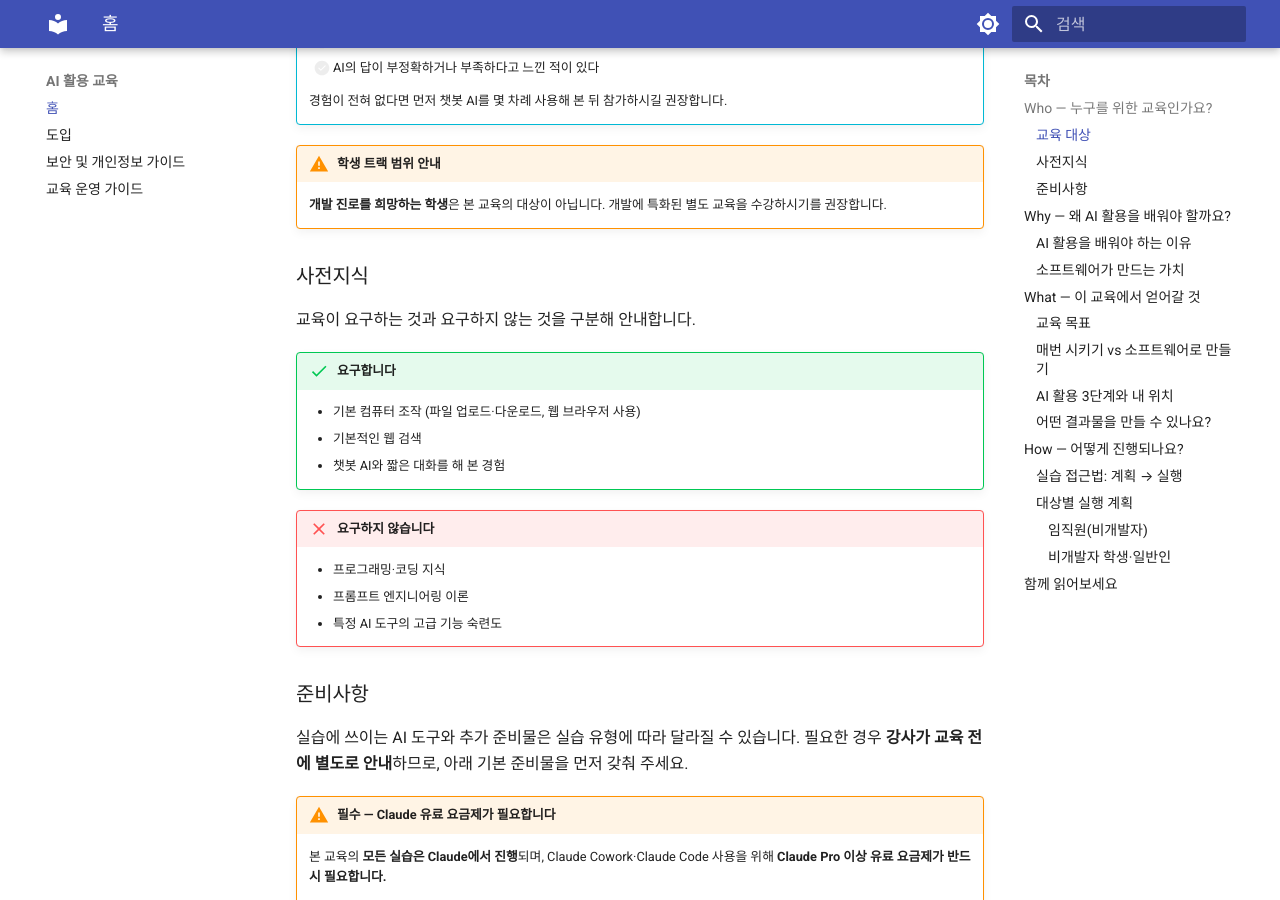
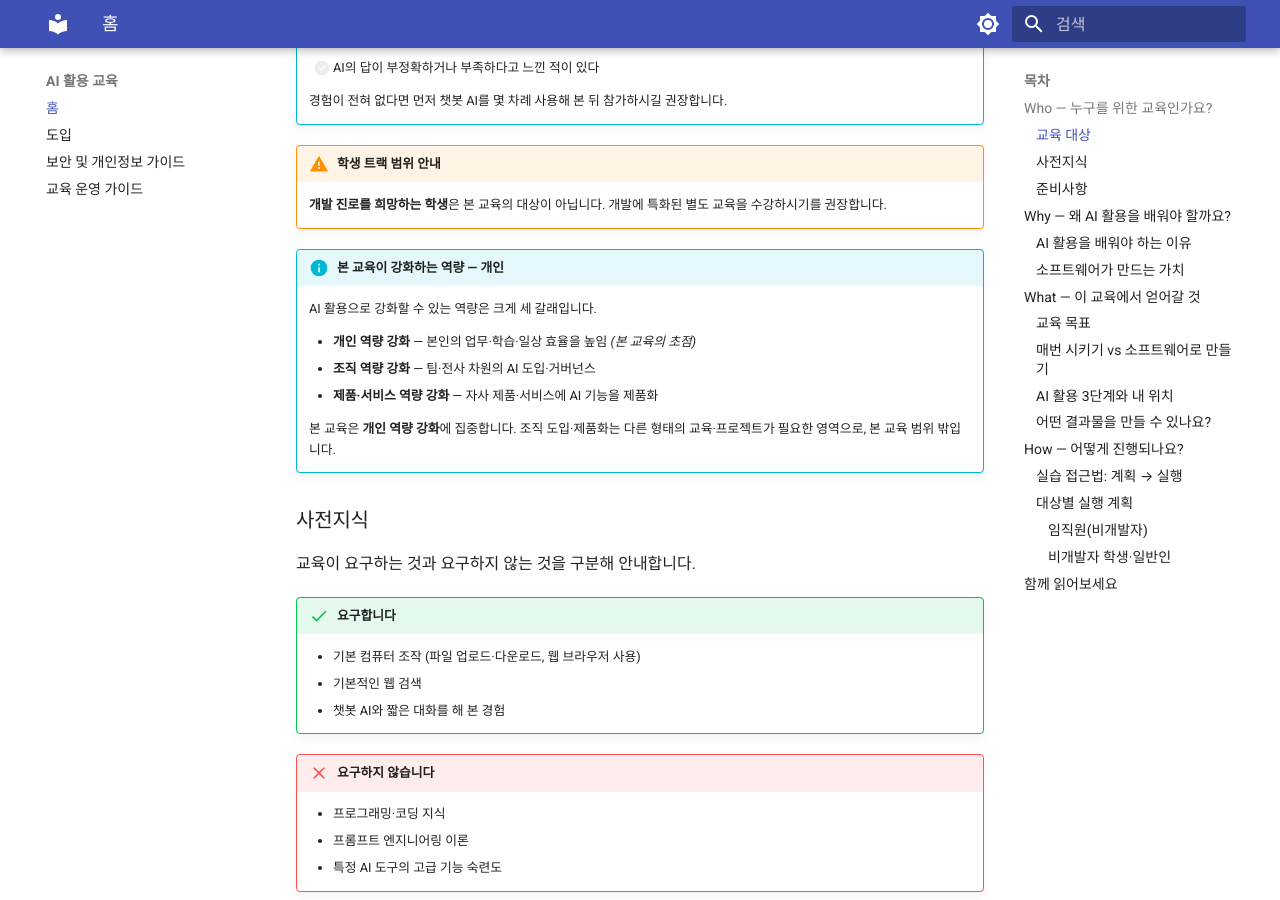
Before and after one commit to scroogy-dev/ai-onboarding, an MkDocs documentation site: the page built from docs/index.md, in a window 1280 px wide and 900 px high, scrolled down 766 px. Built offline with MkDocs 1.6.1 and Material for MkDocs 9.7.7, drawn with Linux system fonts in a browser that asks for light colours; some of the changed text lies outside the part shown.

Commit message:
docs: 이론 보강 — 활용 모드 적합 표현 명확화·역량 강화 3축 신규 (#28)

```diff
--- a/docs/index.md
+++ b/docs/index.md
@@ -26,6 +26,15 @@
 
 !!! warning "학생 트랙 범위 안내"
     **개발 진로를 희망하는 학생**은 본 교육의 대상이 아닙니다. 개발에 특화된 별도 교육을 수강하시기를 권장합니다.
+
+!!! info "본 교육이 강화하는 역량 — 개인"
+    AI 활용으로 강화할 수 있는 역량은 크게 세 갈래입니다.
+
+    - **개인 역량 강화** — 본인의 업무·학습·일상 효율을 높임 *(본 교육의 초점)*
+    - **조직 역량 강화** — 팀·전사 차원의 AI 도입·거버넌스
+    - **제품·서비스 역량 강화** — 자사 제품·서비스에 AI 기능을 제품화
+
+    본 교육은 **개인 역량 강화**에 집중합니다. 조직 도입·제품화는 다른 형태의 교육·프로젝트가 필요한 영역으로, 본 교육 범위 밖입니다.
 
 ### 사전지식
 
@@ -121,7 +130,7 @@ AI를 활용하는 데에는 크게 두 가지 접근이 있습니다.
 !!! abstract "① 직접 지시 (= 매번 시키기)"
     AI에게 그때그때 작업을 지시
 
-    **적합**: 1회성·탐색·변동 큰 작업
+    **적합**: 일회성·탐색·맥락이 매번 다른 작업
 
 !!! tip "② 소프트웨어로 만들기 (본 교육이 강조하는 쪽)"
     AI로 작은 소프트웨어(Skill·에이전트 활용)를 만들어 활용
```
